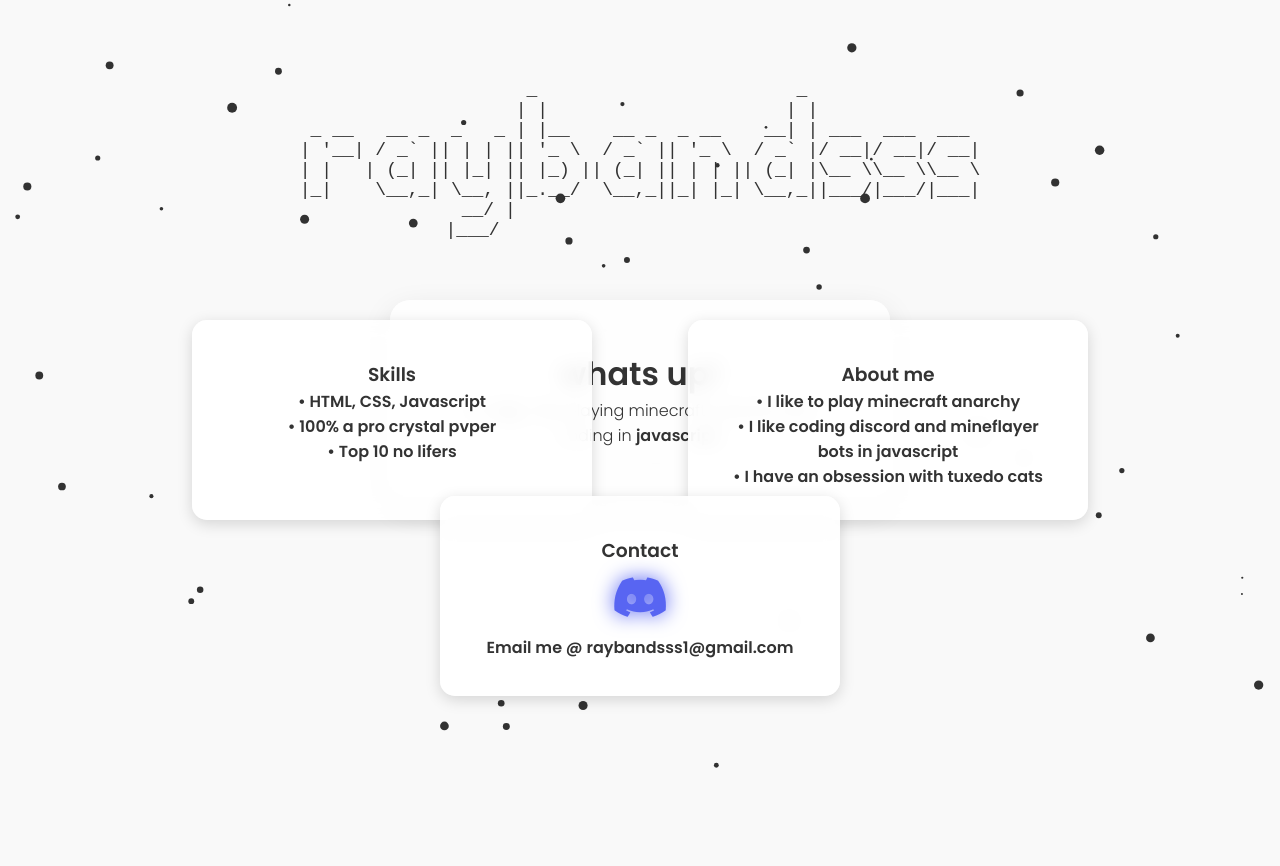
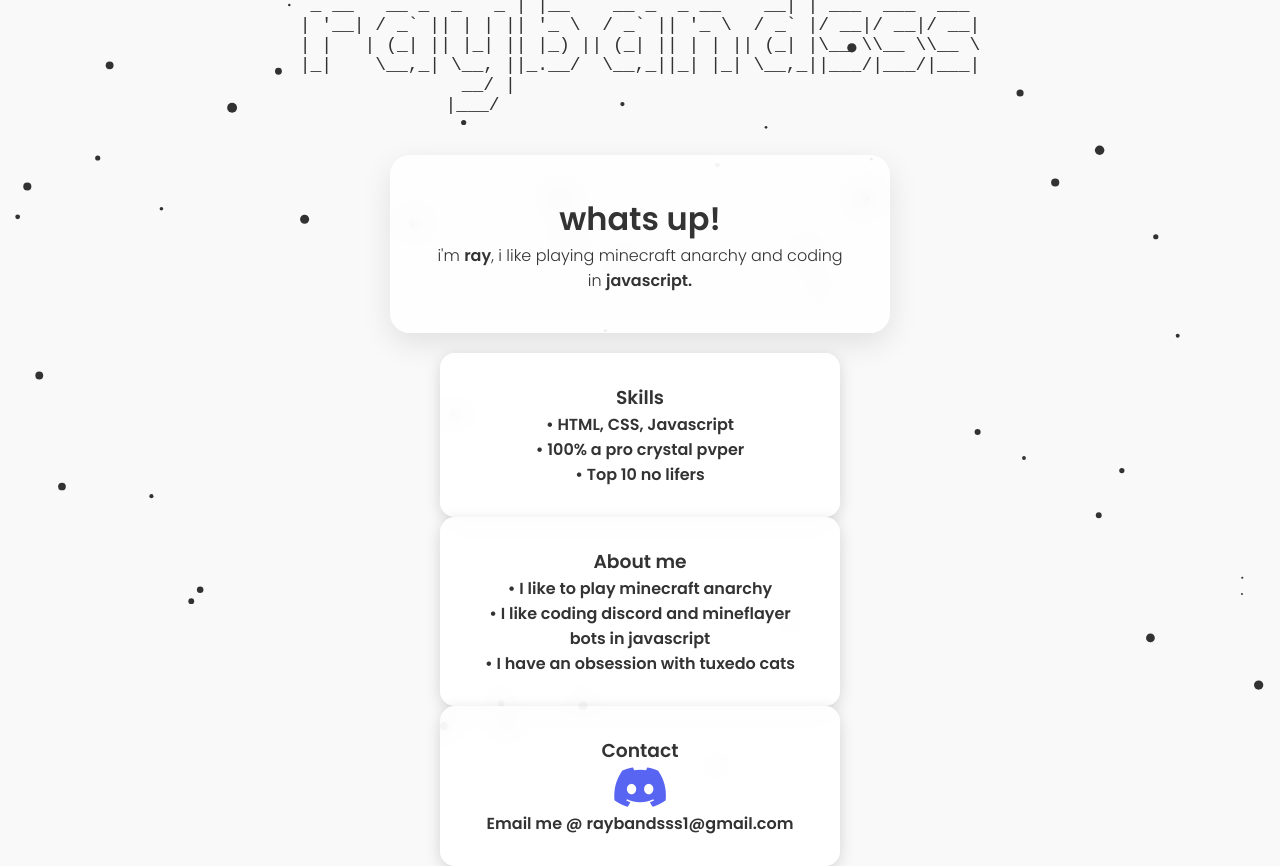
Before and after one commit to drinkingmilk/site, a plain HTML site: page index.html in a window 1280 px wide. Before the commit the page ends 800 px from the top, so only its background shows below. Drawn offline with nearby package versions, Linux system fonts and the light colour scheme.

Commit message:
Update styles.css

```diff
--- a/styles.css
+++ b/styles.css
@@ -28,63 +28,52 @@ canvas {
     font-family: monospace;
     font-size: 18px;
     text-align: center;
-    position: absolute; /* Position it absolutely at the top */
-    top: 80px; /* Moved the ASCII art down a little bit */
-    left: 50%;
-    transform: translateX(-50%); /* Center it horizontally */
+    margin-top: 20px; /* Adjusted to prevent overlapping */
     color: #333;
 }
 
-
-/* Main Container for All Content */
+/* Main Container */
 .container {
-    position: relative;
+    display: flex;
+    flex-direction: column;
+    align-items: center;
+    justify-content: center;
+    height: 100vh;
     width: 100%;
-    height: 100vh;
-    display: flex;
-    justify-content: center;
-    align-items: center;
-    flex-direction: column;
+    padding: 20px;
+    gap: 20px; /* Ensures spacing between items */
+    text-align: center;
 }
 
-/* Portfolio Box (Center) */
+/* Portfolio Box */
 .section {
-    text-align: center;
     background: rgba(255, 255, 255, 0.8);
     backdrop-filter: blur(15px);
-    padding: 50px;
+    padding: 40px;
     border-radius: 20px;
-    width: 500px;
-    height: 200px;
-    position: absolute;
+    width: 90%;
+    max-width: 500px;
     box-shadow: 0px 10px 30px rgba(0, 0, 0, 0.1);
-    top: 50%;
-    transform: translateY(-50%);
 }
 
-
-/* Discord Icon - Font Awesome */
-.discord-icon {
-    font-size: 45px; /* Increased size of the Discord icon */
-    color: #5865F2; /* Discord's blue color */
-    transition: 0.3s;
+/* Info Box Container */
+.info-box-container {
+    display: flex;
+    flex-wrap: wrap;
+    justify-content: center;
+    gap: 20px; /* Ensures spacing between boxes */
+    max-width: 1000px;
+    width: 100%;
 }
 
-.discord-icon:hover {
-    transform: scale(1.1);
-    color: #7289da; /* Hover effect color */
-}
-
-
-/* Info Boxes - Positioned Around Portfolio Box */
+/* Info Boxes */
 .info-box {
-    position: absolute;
     background: rgba(255, 255, 255, 0.9);
     backdrop-filter: blur(10px);
-    padding: 40px;
+    padding: 30px;
     border-radius: 15px;
-    width: 400px;
-    height: 200px;
+    width: 100%;
+    max-width: 400px;
     text-align: center;
     box-shadow: 0px 4px 15px rgba(0, 0, 0, 0.15);
     transition: transform 0.3s ease;
@@ -94,38 +83,26 @@ canvas {
     transform: scale(1.05);
 }
 
-/* Positioning Info Boxes */
-.left {
-    left: 15%;  /* Moved the left box closer to the center */
-    top: 40%;
-}
-
-.right {
-    right: 15%;  /* Moved the right box closer to the center */
-    top: 40%;
-}
-
-.bottom {
-    left: 50%;
-    top: 62%;  /* Adjusted to align with the portfolio */
-    transform: translateX(-50%);  /* Centers horizontally */
-}
-
-/* Remove slide animation from bottom box, only scale */
-.bottom:hover {
-    transform: scale(1.05) translateX(-50%);  /* Keep the hover effect consistent */
-}
-
 /* Discord Icon */
 .discord-icon {
-    width: 60px;
-    height: 60px;
-    margin-top: 10px;
+    font-size: 45px;
+    color: #5865F2;
     transition: 0.3s;
-    filter: drop-shadow(0 0 10px #5865F2);
 }
 
 .discord-icon:hover {
     transform: scale(1.1);
-    filter: drop-shadow(0 0 20px #5865F2);
+    color: #7289da;
 }
+
+/* Responsive Design */
+@media (max-width: 768px) {
+    .info-box-container {
+        flex-direction: column;
+        align-items: center;
+    }
+
+    .info-box {
+        width: 90%;
+    }
+}
```
